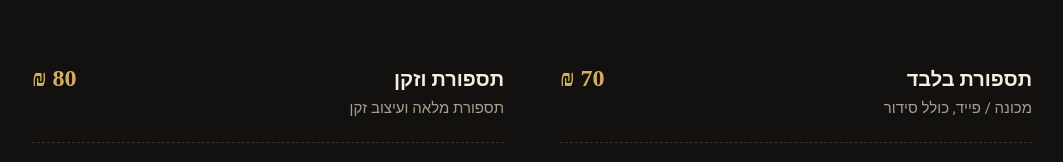
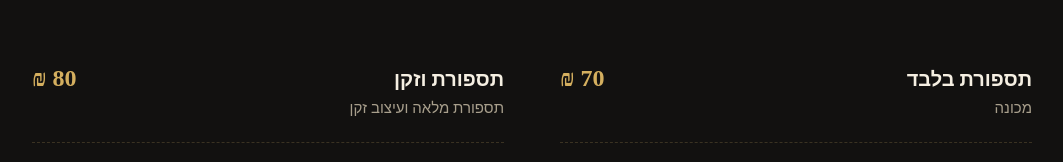
Before and after one commit to nastya25d/shons-place, a plain HTML site: page index.html in a window 1280 px wide. Shown: the part 1418-1580 px from the top of the page, without its empty margins (108-1171 px from the left). Drawn offline with Linux system fonts and the light colour scheme; a web font is replaced by a local one.

Commit message:
Update index.html

```diff
--- a/index.html
+++ b/index.html
@@ -133,7 +133,7 @@ html{scroll-behavior:smooth}
       </div>
       <div style="display: grid; grid-template-columns: repeat(auto-fit, minmax(min(380px, 100%), 1fr)); gap: 0 56px">
         <div style="display: flex; justify-content: space-between; align-items: baseline; gap: 16px; padding: 22px 0; border-bottom: 1px dashed #3A3222">
-          <div><div style="font-size: 20px; font-weight: 700; color: #F5EFE2">תספורת בלבד</div><div style="font-size: 15px; color: #A89F8C">מכונה / פייד, כולל סידור</div></div>
+          <div><div style="font-size: 20px; font-weight: 700; color: #F5EFE2">תספורת בלבד</div><div style="font-size: 15px; color: #A89F8C">מכונה</div></div>
           <div style="font-family: 'Frank Ruhl Libre', serif; font-size: 24px; font-weight: 700; color: #D4AF5F; white-space: nowrap">70 ₪</div>
         </div>
         <div style="display: flex; justify-content: space-between; align-items: baseline; gap: 16px; padding: 22px 0; border-bottom: 1px dashed #3A3222">
```
